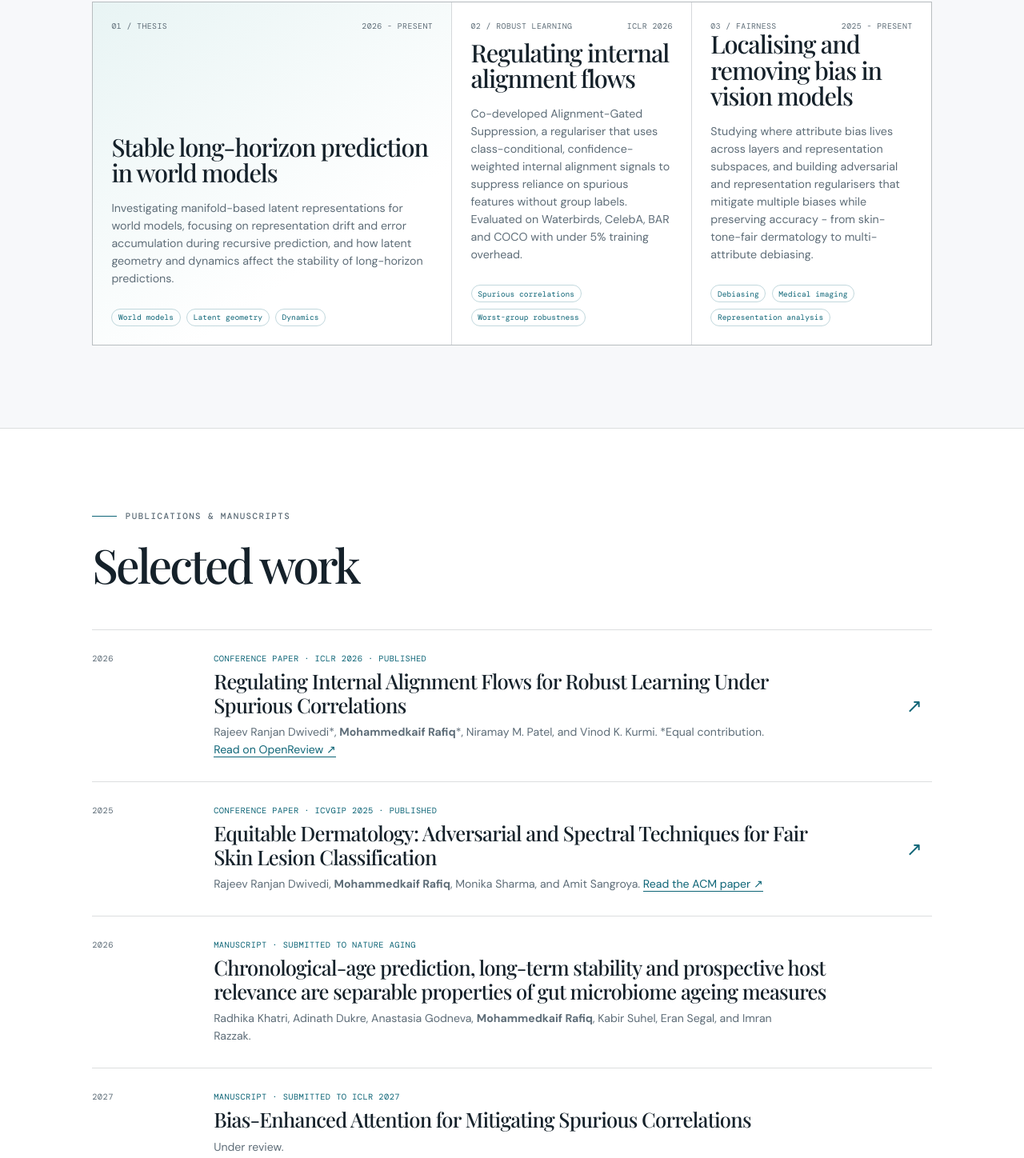
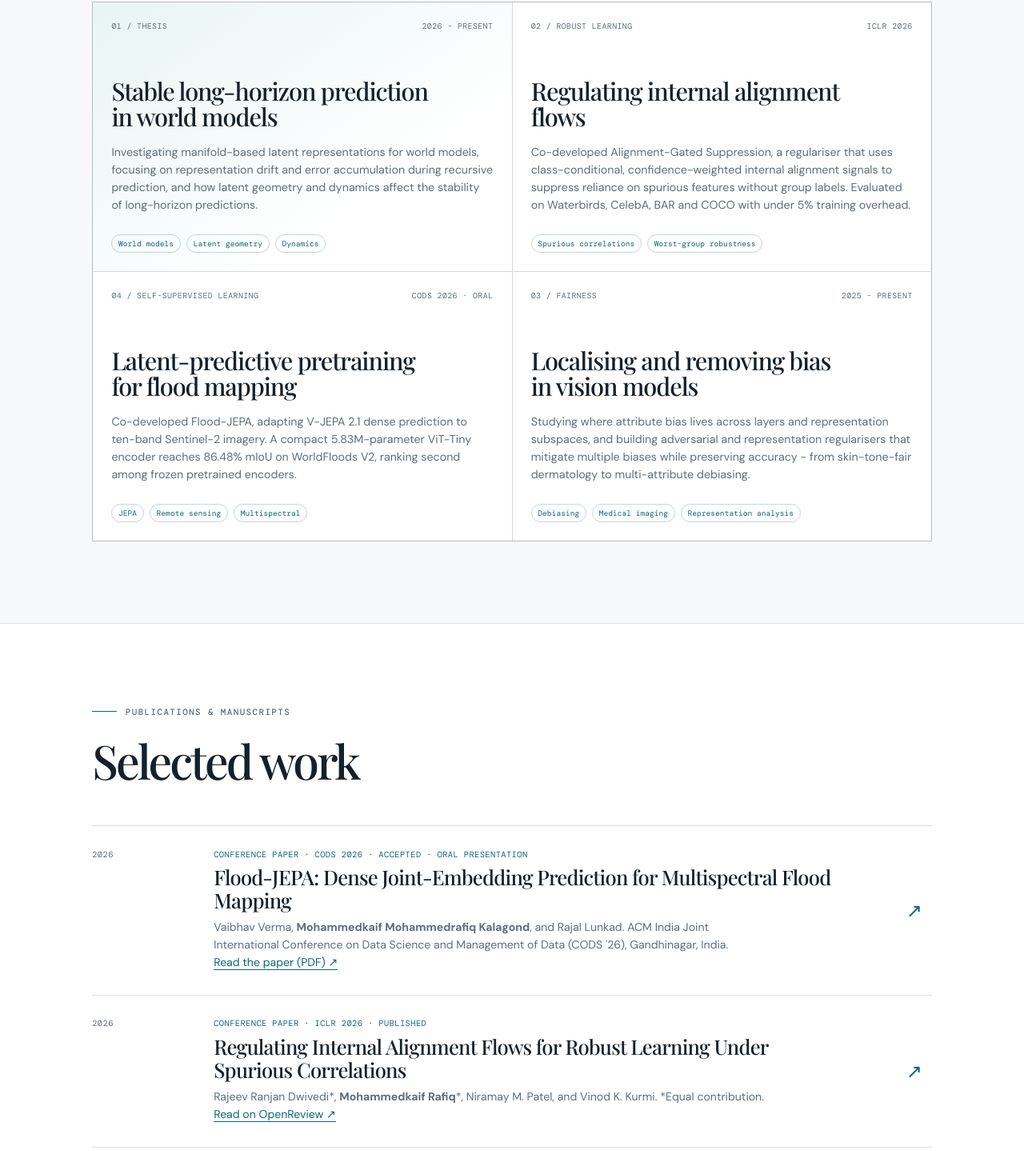
Before and after one commit to Mohammedkaif2004/Mohammedkaif2004.github.io, a website: page index.html in a window 1280 px wide. Shown: the part 1820-3268 px from the top of the page at 80% size. Drawn offline with nearby package versions, Linux system fonts and the light colour scheme.

Commit message:
Add Flood-JEPA CODS 2026 oral paper
Add camera-ready PDF, publication entry, research card, and update log
for Flood-JEPA (CODS 2026, oral presentation).

Co-Authored-By: Claude Opus 5.5 <noreply@anthropic.com>

```diff
--- a/index.html
+++ b/index.html
@@ -5,7 +5,7 @@
     <meta name="viewport" content="width=device-width, initial-scale=1.0" />
     <meta name="description" content="Mohammed Kaif Kalagond - machine learning researcher at IISER Bhopal working on robust learning, fairness, representation learning, and world models." />
     <meta property="og:title" content="Mohammed Kaif Kalagond | Machine Learning Researcher" />
-    <meta property="og:description" content="Research in robust learning, fairness, representation learning, and world models. ICLR 2026 and ICVGIP 2025 author." />
+    <meta property="og:description" content="Research in robust learning, fairness, representation learning, and world models. ICLR 2026, CODS 2026 (oral) and ICVGIP 2025 author." />
     <meta property="og:type" content="website" />
     <meta property="og:image" content="https://mohammedkaif2004.github.io/public/og.png" />
     <meta name="twitter:card" content="summary_large_image" />
@@ -78,6 +78,12 @@
             <div class="tag-row"><span>Spurious correlations</span><span>Worst-group robustness</span></div>
           </article>
           <article class="feature-card">
+            <div class="card-top"><span>04 / Self-supervised learning</span><span>CODS 2026 · Oral</span></div>
+            <h3>Latent-predictive pretraining for flood mapping</h3>
+            <p>Co-developed Flood-JEPA, adapting V-JEPA 2.1 dense prediction to ten-band Sentinel-2 imagery. A compact 5.83M-parameter ViT-Tiny encoder reaches 86.48% mIoU on WorldFloods V2, ranking second among frozen pretrained encoders.</p>
+            <div class="tag-row"><span>JEPA</span><span>Remote sensing</span><span>Multispectral</span></div>
+          </article>
+          <article class="feature-card">
             <div class="card-top"><span>03 / Fairness</span><span>2025 - present</span></div>
             <h3>Localising and removing bias in vision models</h3>
             <p>Studying where attribute bias lives across layers and representation subspaces, and building adversarial and representation regularisers that mitigate multiple biases while preserving accuracy - from skin-tone-fair dermatology to multi-attribute debiasing.</p>
@@ -89,6 +95,11 @@
       <section class="section-shell writing-section" id="writing" aria-labelledby="writing-title">
         <div class="section-heading compact-heading"><div><p class="eyebrow"><span></span> Publications & manuscripts</p><h2 id="writing-title">Selected work</h2></div></div>
         <div class="work-list">
+          <article class="work-item">
+            <div class="work-year">2026</div>
+            <div><p class="work-type">Conference paper · CODS 2026 · Accepted · Oral presentation</p><h3><a class="work-title-link" href="public/Flood-JEPA_CODS2026.pdf" target="_blank" rel="noreferrer">Flood-JEPA: Dense Joint-Embedding Prediction for Multispectral Flood Mapping</a></h3><p>Vaibhav Verma, <strong>Mohammedkaif Mohammedrafiq Kalagond</strong>, and Rajal Lunkad. ACM India Joint International Conference on Data Science and Management of Data (CODS '26), Gandhinagar, India. <a class="inline-link" href="public/Flood-JEPA_CODS2026.pdf" target="_blank" rel="noreferrer">Read the paper (PDF) ↗</a></p></div>
+            <span class="arrow" aria-hidden="true">↗</span>
+          </article>
           <article class="work-item">
             <div class="work-year">2026</div>
             <div><p class="work-type">Conference paper · ICLR 2026 · Published</p><h3><a class="work-title-link" href="https://openreview.net/forum?id=L2L1hi0FGj" target="_blank" rel="noreferrer">Regulating Internal Alignment Flows for Robust Learning Under Spurious Correlations</a></h3><p>Rajeev Ranjan Dwivedi*, <strong>Mohammedkaif Rafiq</strong>*, Niramay M. Patel, and Vinod K. Kurmi. *Equal contribution. <a class="inline-link" href="https://openreview.net/forum?id=L2L1hi0FGj" target="_blank" rel="noreferrer">Read on OpenReview ↗</a></p></div>
--- a/script.js
+++ b/script.js
@@ -1,4 +1,5 @@
 const updates = [
+  { date: "Dec 2026", title: "Flood-JEPA accepted for oral presentation at CODS 2026", text: "Flood-JEPA: Dense Joint-Embedding Prediction for Multispectral Flood Mapping will be presented as an oral talk at CODS 2026, Gandhinagar (Dec 13-16)." },
   { date: "2027", title: "Reviewing for ICLR 2027", text: "Serving as a reviewer for the International Conference on Learning Representations." },
   { date: "2026", title: "Selected for the SPAR AI Safety Fellowship", text: "Joining the SPAR fellowship focused on AI Safety and Alignment research and professional development." },
   { date: "2026", title: "Beginning B.S. thesis research at VisDom Lab", text: "Focusing on manifold-based latent representations for more stable long-horizon world-model predictions." },
--- a/styles.css
+++ b/styles.css
@@ -60,8 +60,8 @@ nav a:hover, .header-link:hover { color: var(--cyan); }
 .section-heading { display: grid; grid-template-columns: 1fr .55fr; gap: 3rem; align-items: end; margin-bottom: 3.2rem; }
 .section-heading h2, .updates h2, .contact h2 { margin: 0; font: 500 clamp(2.35rem, 4.6vw, 4.6rem)/1 "Playfair Display", serif; letter-spacing: -.05em; }
 .section-heading > p, .updates-intro > p:not(.eyebrow) { margin: 0; color: var(--muted); font-size: .95rem; }
-.research-grid { display: grid; grid-template-columns: 1.2fr .8fr .8fr; gap: 1px; overflow: hidden; border: 1px solid var(--line); background: var(--line); }
-.feature-card { min-height: 25rem; display: flex; flex-direction: column; padding: 1.45rem; background: var(--surface-raised); transition: background .2s ease, transform .2s ease; }
+.research-grid { display: grid; grid-template-columns: 1fr 1fr; gap: 1px; overflow: hidden; border: 1px solid var(--line); background: var(--line); }
+.feature-card { min-height: 21rem; display: flex; flex-direction: column; padding: 1.45rem; background: var(--surface-raised); transition: background .2s ease, transform .2s ease; }
 .feature-card:hover { z-index: 1; background: #192333; transform: translateY(-4px); }
 .feature-card-main { background: linear-gradient(145deg, #172735, #0f141e 62%); }
 .card-top { display: flex; justify-content: space-between; gap: 1rem; color: var(--muted); font: .62rem "DM Mono", monospace; letter-spacing: .04em; text-transform: uppercase; }
```
Also changed, not shown: 1 other file.
